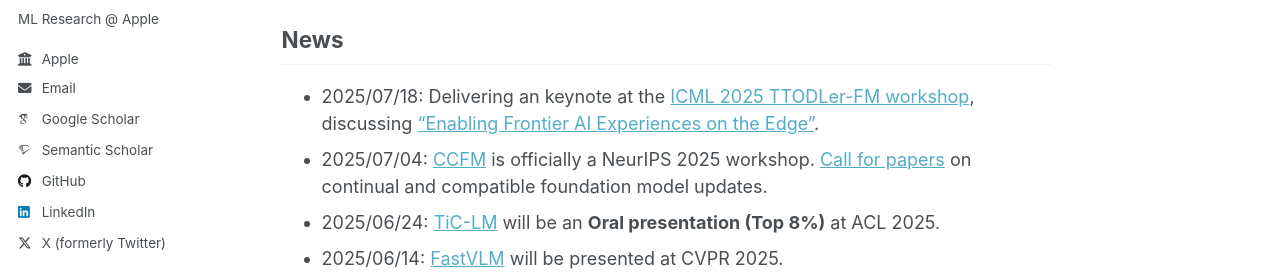
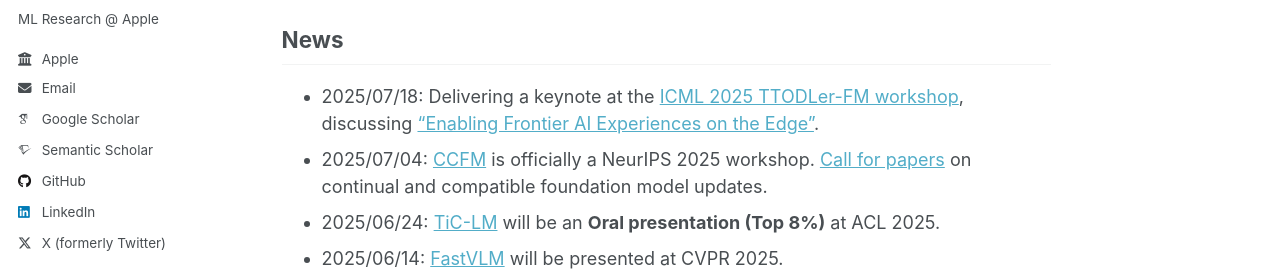
Before and after one commit to fartashf/fartashf.github.io, a Jekyll site: the page built from _pages/home.md, in a window 1280 px wide and 1059 px high. Shown: the part 307-586 px from the top of the window. Built offline with Jekyll 4.4.1, drawn with Linux system fonts in a browser that asks for light colours; some web fonts are replaced; a script that is not in the unit is left out.

Commit message:
fix typo

```diff
--- a/_pages/home.md
+++ b/_pages/home.md
@@ -18,7 +18,7 @@ delved into the development of fast and robust training methods.
 
 News
 ----
-* 2025/07/18: Delivering an keynote at the [ICML 2025 TTODLer-FM workshop](https://ttodlerfm.gitlab.io), discussing ["Enabling Frontier AI Experiences on the Edge"](https://ttodlerfm.gitlab.io/talks/enabling_frontier_ai_experiences_on_the_edge/).
+* 2025/07/18: Delivering a keynote at the [ICML 2025 TTODLer-FM workshop](https://ttodlerfm.gitlab.io), discussing ["Enabling Frontier AI Experiences on the Edge"](https://ttodlerfm.gitlab.io/talks/enabling_frontier_ai_experiences_on_the_edge/).
 * 2025/07/04: [CCFM](https://sites.google.com/view/ccfm-neurips2025) is officially a NeurIPS 2025 workshop. [Call for papers](https://sites.google.com/view/ccfm2025/call-for-papers) on continual and compatible foundation model updates.
 * 2025/06/24: [TiC-LM](https://machinelearning.apple.com/research/tic-lm-web-scale) will be an **Oral presentation (Top 8%)** at ACL 2025.
 * 2025/06/14: [FastVLM](https://machinelearning.apple.com/research/fastvlm-efficient-vision-encoding) will be presented at CVPR 2025.
```
